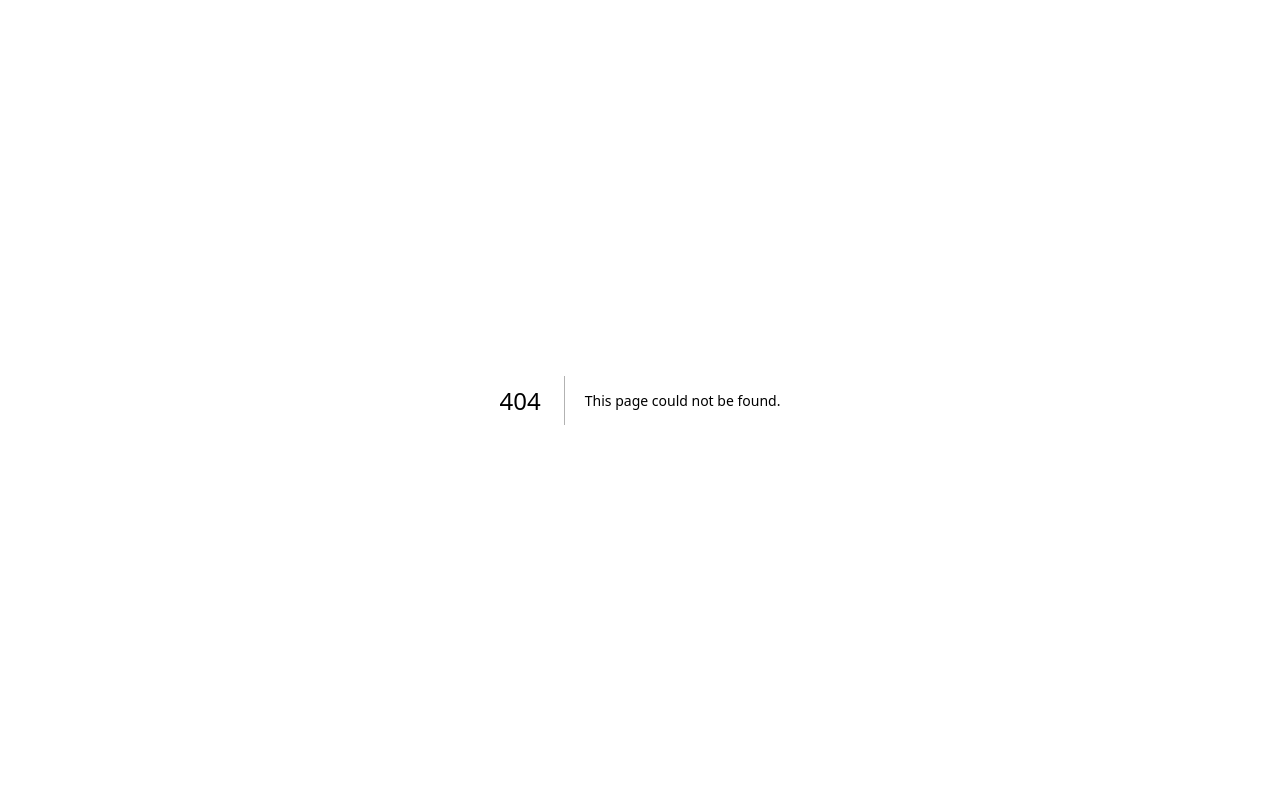
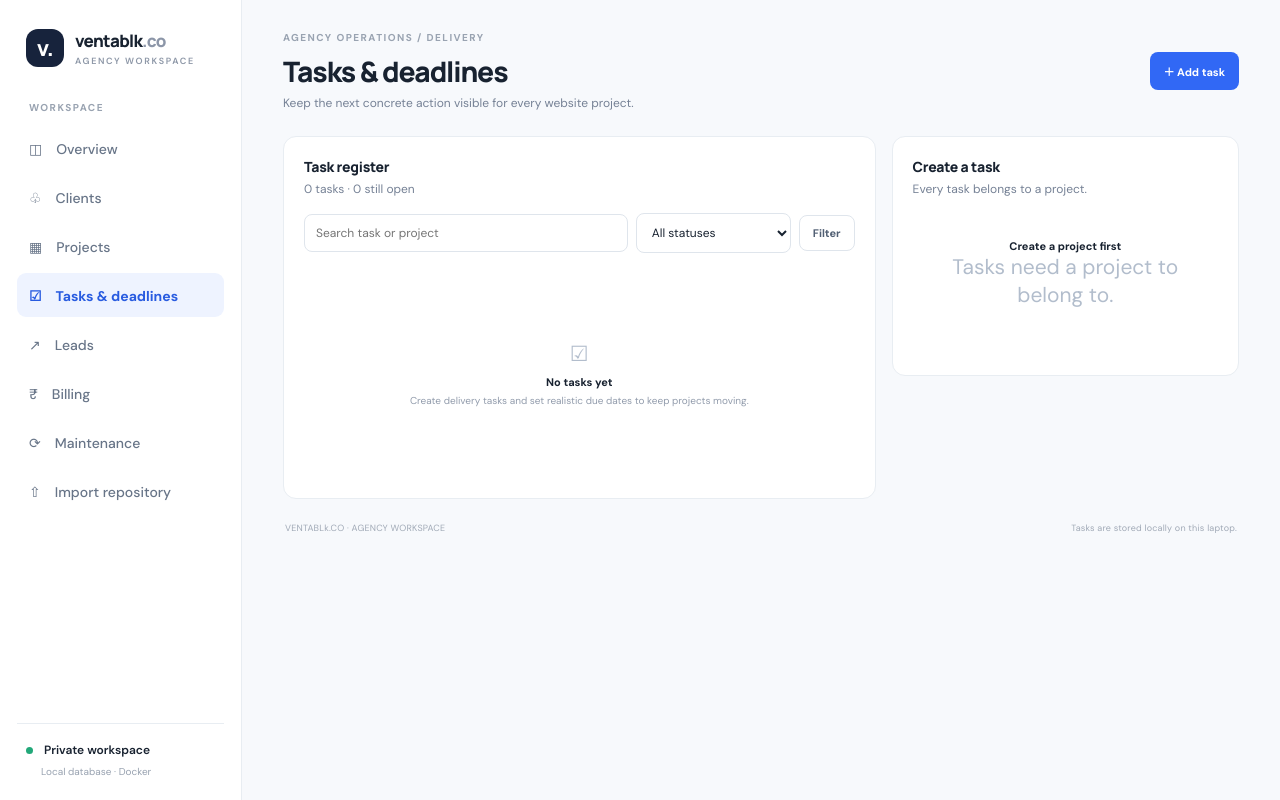
Before and after one commit to ventablkco-agency/ventablk-agency-os, a Next.js app in the folder dashboard/: page /tasks in a window 1280 px wide. Before the commit this address had no page. Built offline with nearby package versions, Linux system fonts and the light colour scheme; no server answers; the database is empty.

Commit message:
Build task and deadline management page

```diff
--- /dev/null
+++ b/dashboard/app/tasks/page.tsx
@@ -0,0 +1,32 @@
+import Link from "next/link";
+import { TaskStatus } from "@prisma/client";
+import { prisma } from "@/lib/prisma";
+import { saveTask } from "./actions";
+
+export const dynamic = "force-dynamic";
+type Params = Promise<{ q?: string; status?: string; edit?: string; saved?: string; error?: string }>;
+const labels: Record<string,string> = { TODO:"To do", IN_PROGRESS:"In progress", WAITING:"Waiting", DONE:"Done" };
+const statuses = Object.keys(labels) as TaskStatus[];
+const errors: Record<string,string> = { "title-required":"Enter a task title.", "project-required":"Choose a project.", "invalid-status":"Choose a valid status.", "invalid-date":"Enter a valid due date.", "project-not-found":"The selected project was not found." };
+const dateInput = (date: Date | null) => date ? date.toISOString().slice(0,10) : "";
+
+export default async function TasksPage({searchParams}:{searchParams:Params}) {
+  const p=await searchParams, q=(p.q||"").trim().slice(0,100), status=statuses.includes(p.status as TaskStatus)?p.status as TaskStatus:"", editId=p.edit||"";
+  const [tasks,projects,editing]=await Promise.all([
+    prisma.task.findMany({where:{...(q?{OR:[{title:{contains:q,mode:"insensitive"}},{project:{name:{contains:q,mode:"insensitive"} }},{project:{client:{organization:{contains:q,mode:"insensitive"}}}}]}:{}),...(status?{status}: {})},include:{project:{include:{client:true}}},orderBy:[{status:"asc"},{dueDate:"asc"},{updatedAt:"desc"}]}),
+    prisma.project.findMany({select:{id:true,name:true,client:{select:{name:true,organization:true}}},orderBy:{name:"asc"}}),
+    editId?prisma.task.findUnique({where:{id:editId}}):Promise.resolve(null)
+  ]);
+  const now=new Date();
+  return <main className="shell"><aside className="sidebar"><Link href="/" className="brand"><span className="brand-mark">v.</span><span>ventablk<span className="brand-muted">.co</span><small>AGENCY WORKSPACE</small></span></Link><div className="nav-label">WORKSPACE</div><nav>
+    <Link className="nav-item" href="/">◫　Overview</Link><Link className="nav-item" href="/clients">♧　Clients</Link><Link className="nav-item" href="/projects">▦　Projects</Link><Link className="nav-item active" href="/tasks">☑　Tasks &amp; deadlines</Link><Link className="nav-item" href="/leads">↗　Leads</Link><Link className="nav-item" href="/invoices">₹　Billing</Link><Link className="nav-item" href="/maintenance">⟳　Maintenance</Link><Link className="nav-item" href="/import">⇧　Import repository</Link>
+    </nav><div className="sidebar-bottom"><span className="status-dot"/> Private workspace <small>Local database · Docker</small></div></aside>
+    <section className="content"><header className="page-header"><div><div className="eyebrow">AGENCY OPERATIONS / DELIVERY</div><h1>Tasks &amp; deadlines</h1><p>Keep the next concrete action visible for every website project.</p></div><Link href="/tasks#task-form" className="primary-button">＋ Add task</Link></header>
+    {p.saved==="1"&&<p className="notice success-notice" role="status">Task saved successfully.</p>}{p.error&&<p className="notice" role="alert">{errors[p.error]||"The task could not be saved. Check the details and retry."}</p>}
+    <div className="client-workspace"><section className="panel client-table-panel"><div className="panel-heading"><div><h3>Task register</h3><p>{tasks.length} tasks · {tasks.filter(t=>t.status!=="DONE").length} still open</p></div></div>
+      <form method="get" className="search-form" action="/tasks"><label className="sr-only" htmlFor="task-search">Search tasks</label><input id="task-search" name="q" type="search" placeholder="Search task or project" defaultValue={q}/><label className="sr-only" htmlFor="task-status">Filter by status</label><select id="task-status" name="status" defaultValue={status}><option value="">All statuses</option>{statuses.map(s=><option key={s} value={s}>{labels[s]}</option>)}</select><button className="secondary-button">Filter</button>{(q||status)&&<Link href="/tasks" className="text-link">Clear</Link>}</form>
+      {tasks.length?<div className="client-table-wrap"><table className="client-table"><thead><tr><th>Task</th><th>Project / client</th><th>Status</th><th>Due date</th><th></th></tr></thead><tbody>{tasks.map(t=><tr key={t.id}><td><div className="table-client"><span className={"task-check "+(t.dueDate&&t.dueDate<now&&t.status!=="DONE"?"late":"")}></span><span><strong>{t.title}</strong><small>{t.description||"No description"}</small></span></div></td><td><span className="table-contact">{t.project.name}</span><small className="table-subcontact">{t.project.client.organization||t.project.client.name}</small></td><td><span className={"status status-"+t.status.toLowerCase()}>{labels[t.status]}</span></td><td><span className={t.dueDate&&t.dueDate<now&&t.status!=="DONE"?"late-text":"table-date"}>{t.dueDate?t.dueDate.toLocaleDateString("en-IN",{day:"numeric",month:"short",year:"numeric"}):"Not set"}</span></td><td><Link className="table-action" href={"/tasks?edit="+encodeURIComponent(t.id)+"#task-form"}>Edit</Link></td></tr>)}</tbody></table></div>:<div className="empty client-empty"><span>☑</span><strong>{q||status?"No matching tasks":"No tasks yet"}</strong><p>Create delivery tasks and set realistic due dates to keep projects moving.</p></div>}
+    </section><section className="panel client-form-panel" id="task-form"><div className="panel-heading"><div><h3>{editing?"Edit task":"Create a task"}</h3><p>Every task belongs to a project.</p></div>{editing&&<Link className="text-link" href="/tasks#task-form">Cancel edit</Link>}</div>
+      {!projects.length?<p className="empty"><strong>Create a project first</strong><span>Tasks need a project to belong to.</span></p>:<form action={saveTask} className="client-form"><input type="hidden" name="id" value={editing?.id||""}/><label>Task title<input name="title" required maxLength={160} defaultValue={editing?.title||""} placeholder="e.g. Review mobile navigation"/></label><label>Project<select name="projectId" required defaultValue={editing?.projectId||""}><option value="" disabled>Select a project</option>{projects.map(x=><option key={x.id} value={x.id}>{x.name} — {x.client.organization||x.client.name}</option>)}</select></label><div className="form-row"><label>Status<select name="status" defaultValue={editing?.status||"TODO"}>{statuses.map(s=><option key={s} value={s}>{labels[s]}</option>)}</select></label><label>Due date<input type="date" name="dueDate" defaultValue={dateInput(editing?.dueDate||null)}/></label></div><label>Description<textarea name="description" rows={3} maxLength={2000} defaultValue={editing?.description||""} placeholder="Definition of done or context"/></label><div className="form-actions"><button className="primary-button" type="submit">Save task</button>{editing&&<Link href="/tasks" className="secondary-button">Cancel</Link>}</div></form>}
+    </section></div><footer><span>VENTABLk.CO · AGENCY WORKSPACE</span><span>Tasks are stored locally on this laptop.</span></footer></section></main>;
+}
```
